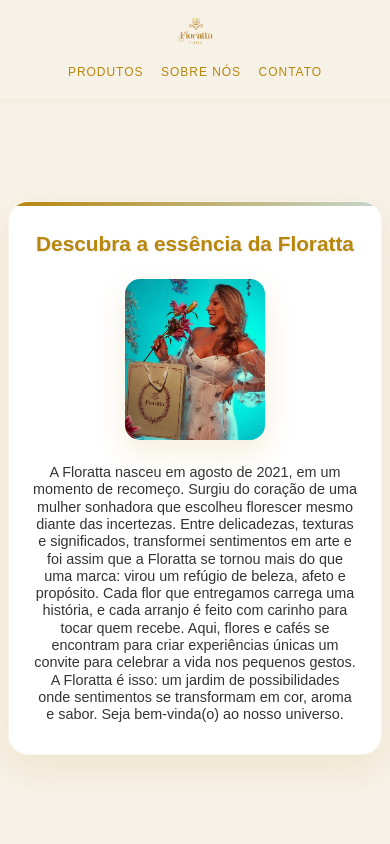
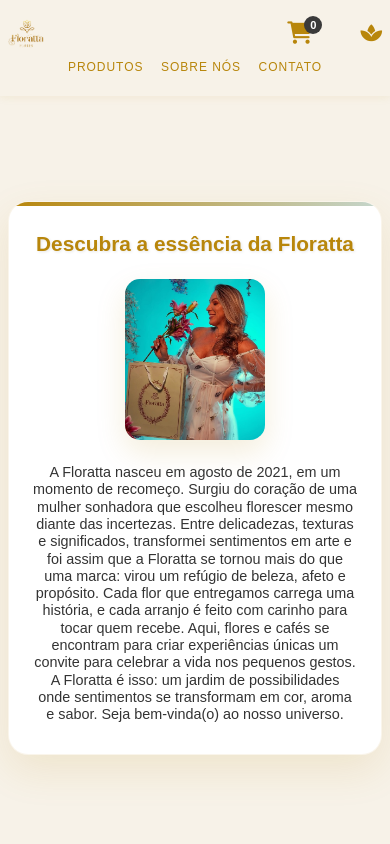
Before and after one commit to ThalitaCostaa/floratta-site, a plain HTML site: page sobre.html in a window 390 px wide. Shown: the top 844 px of the page. Drawn offline with Linux system fonts and the light colour scheme.

Commit message:
exit and cart

```diff
--- a/sobre.html
+++ b/sobre.html
@@ -209,6 +209,35 @@
         .admin-link:hover {
             color: var(--secondary);
         }
+
+        .cart-link {
+            position: relative;
+            color: var(--primary);
+            font-size: 1.4rem;
+            text-decoration: none;
+            transition: color 0.2s;
+        }
+
+        .cart-link:hover {
+            color: var(--secondary);
+        }
+
+        .cart-count {
+            position: absolute;
+            top: -5px;
+            right: -10px;
+            background: var(--secondary);
+            color: var(--white);
+            width: 18px;
+            height: 18px;
+            border-radius: 50%;
+            display: flex;
+            align-items: center;
+            justify-content: center;
+            font-size: 0.7rem;
+            font-weight: bold;
+        }
+
         @media (max-width: 768px) {
             header {
                 height: auto;
@@ -217,13 +246,17 @@
             }
 
             .header-content {
-                padding: 0 1rem;
-                flex-direction: column;
-                gap: 0.5rem;
+                padding: 0.5rem 1rem;
+                flex-wrap: wrap;
+                justify-content: space-between;
+                align-items: center;
             }
 
             .logo {
-                margin-bottom: 0.5rem;
+                flex-basis: auto;
+                justify-content: flex-start;
+                margin-bottom: 0;
+                order: 1;
             }
 
             .logo-img {
@@ -235,6 +268,9 @@
                 justify-content: center;
                 flex-wrap: wrap;
                 gap: 0.5rem;
+                order: 3;
+                flex-basis: 100%;
+                margin-top: 0.5rem;
             }
 
             nav a {
@@ -283,8 +319,12 @@
                 width: 80% !important;
             }
 
+            .header-icons {
+                order: 2;
+            }
+
             .admin-link {
-                display: none;
+                display: block; /* Garante que o ícone de admin apareça no mobile */
             }
 
             main {
@@ -457,7 +497,13 @@
             <a href="sobre.html">SOBRE NÓS</a>
             <a href="contato.html">CONTATO</a>
         </nav>
-        <a href="admin.html" class="admin-link" aria-label="Admin Login"><i class="fas fa-spa"></i></a>
+        <div class="header-icons">
+            <a href="index.html" class="cart-link" title="Ver carrinho">
+                <i class="fas fa-shopping-cart"></i>
+                <span class="cart-count">0</span>
+            </a>
+            <a href="admin.html" class="admin-link" aria-label="Admin Login"><i class="fas fa-spa"></i></a>
+        </div>
     </div>
 </header>
 <main>
@@ -523,6 +569,14 @@ document.addEventListener('DOMContentLoaded', function() {
     });
 });
 </script>
+
+<style>
+    .header-icons {
+        display: flex;
+        align-items: center;
+        gap: 1.5rem;
+    }
+</style>
 
 </body>
 
@@ -612,4 +666,17 @@ document.addEventListener('DOMContentLoaded', function() {
     }
 </style>
 
+<script>
+    document.addEventListener('DOMContentLoaded', () => {
+        const cartCountElement = document.querySelector('.cart-count');
+        if (cartCountElement) {
+            const savedCart = sessionStorage.getItem('florattaCart');
+            if (savedCart) {
+                const cart = JSON.parse(savedCart);
+                cartCountElement.textContent = cart.length;
+            }
+        }
+    });
+</script>
+
 </html>
```
Also changed, not shown: contato.html (+65 -43 lines), index.html (+67 -11 lines).
